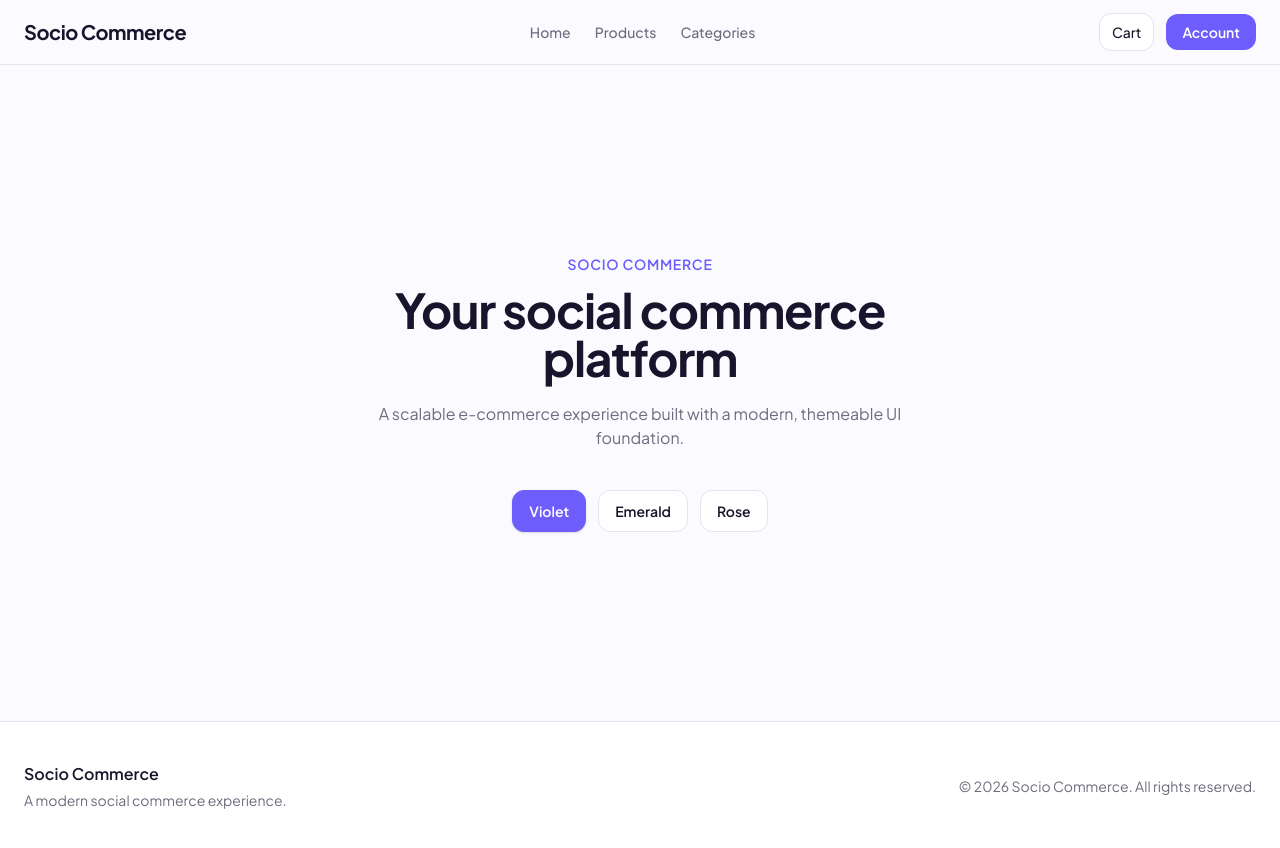
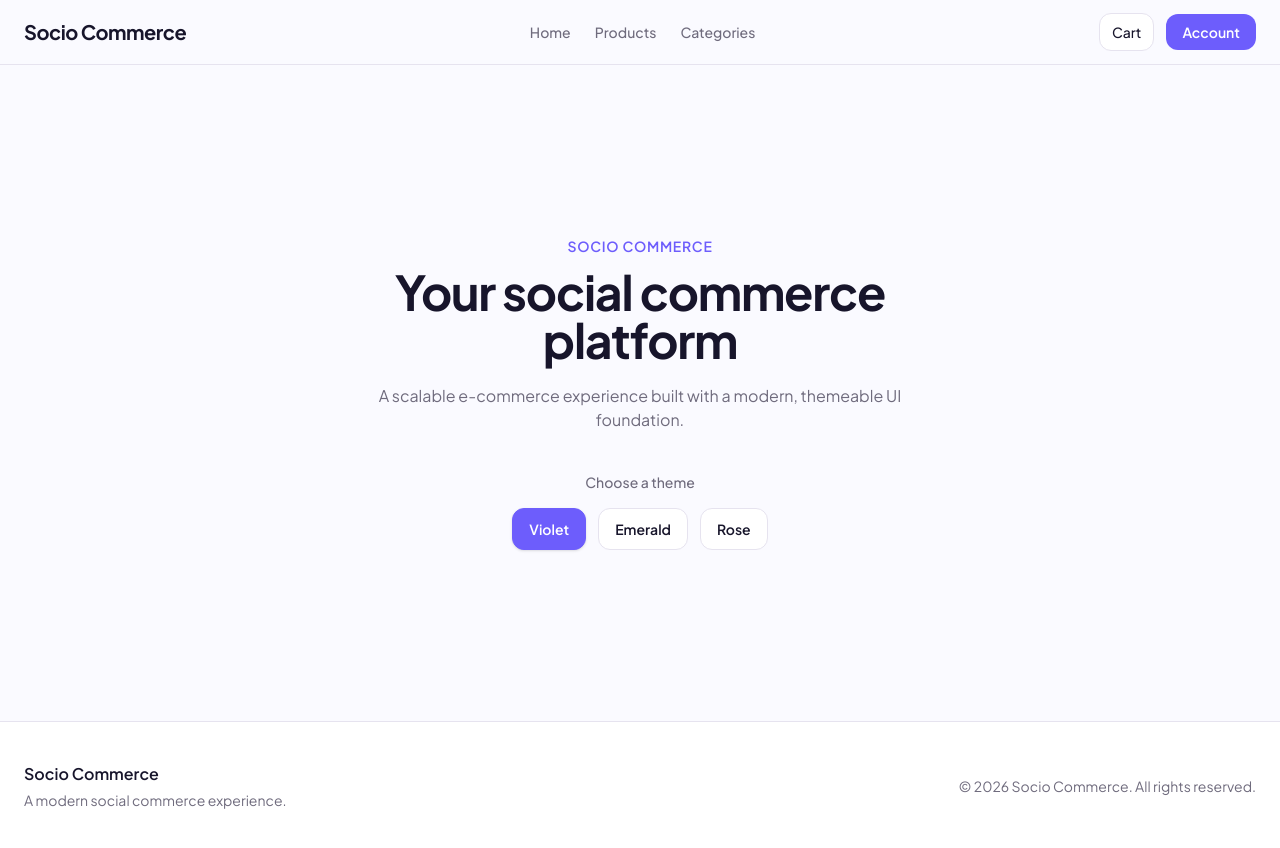
Before and after one commit to pramodlaha08/socio-ecommerce, a Next.js app: page / in a window 1280 px wide. Built offline with nearby package versions, Linux system fonts and the light colour scheme.

Commit message:
feat(theme): add mounted state to ThemeContext and update ThemeSwitcher for conditional rendering

```diff
--- a/src/app/page.tsx
+++ b/src/app/page.tsx
@@ -18,6 +18,8 @@ export default function Home() {
       </div>
 
       <div className="mt-10">
+        <p className="mb-4 text-center text-sm font-medium text-muted-foreground">Choose a theme</p>
+
         <ThemeSwitcher />
       </div>
     </section>
--- a/src/components/theme/theme-switcher.tsx
+++ b/src/components/theme/theme-switcher.tsx
@@ -1,13 +1,14 @@
 'use client';
 
 import { themes, type ThemeName } from '@/lib/themes';
+
 import { useTheme } from './theme-provider';
 
 export function ThemeSwitcher() {
   const { theme, setTheme } = useTheme();
 
   return (
-    <div className="flex flex-wrap items-center gap-3">
+    <div className="flex flex-wrap items-center justify-center gap-3">
       {(Object.keys(themes) as ThemeName[]).map((themeName) => {
         const isActive = theme === themeName;
 
```
